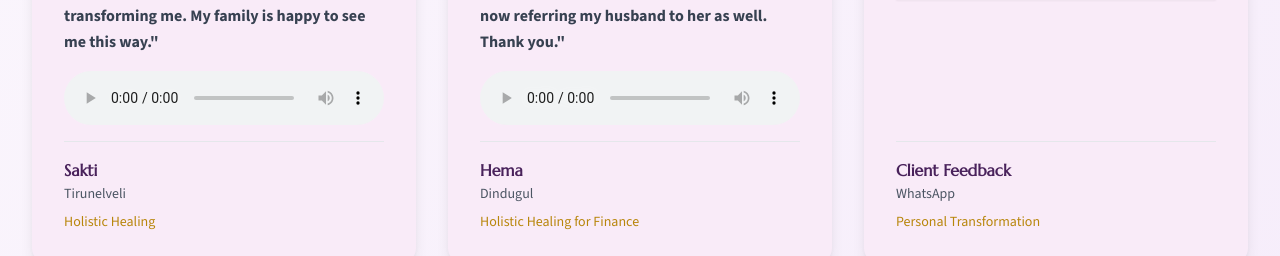
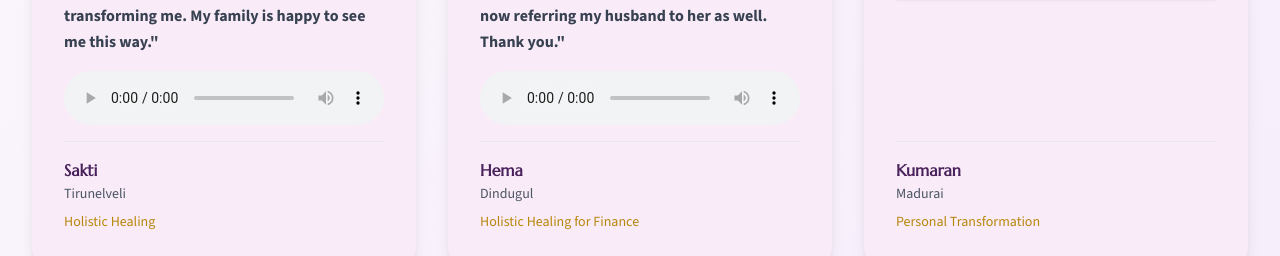
Before and after one commit to rameshkumark24/Umapandiyan, a React (Vite) app: page /testimonials in a window 1280 px wide. Shown: the part 2166-2422 px from the top of the page. Built offline with nearby package versions, Linux system fonts and the light colour scheme.

Commit message:
Update client feedback details in Testimonials

```diff
--- a/src/pages/Testimonials.jsx
+++ b/src/pages/Testimonials.jsx
@@ -73,8 +73,8 @@ const Testimonials = () => {
     },
     {
       id: 9,
-      name: "Client Feedback",
-      location: "WhatsApp",
+      name: "Kumaran",
+      location: "Madurai",
       rating: 5,
       text: "A heartfelt message shared directly after our session:",
       treatment: "Personal Transformation",
```
